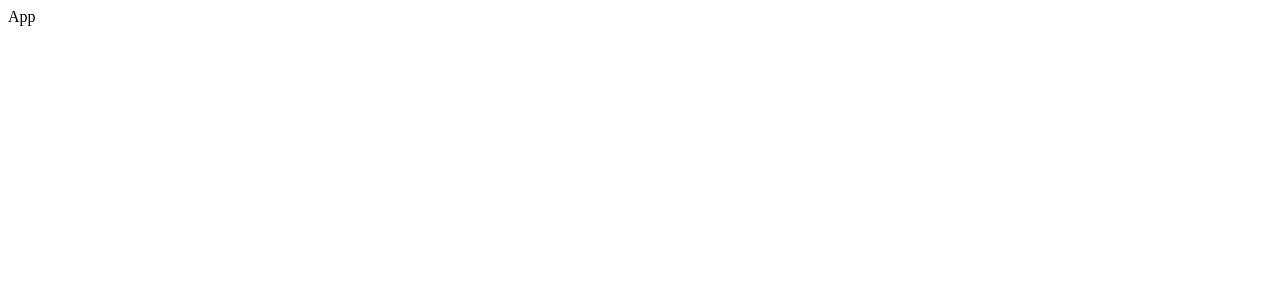
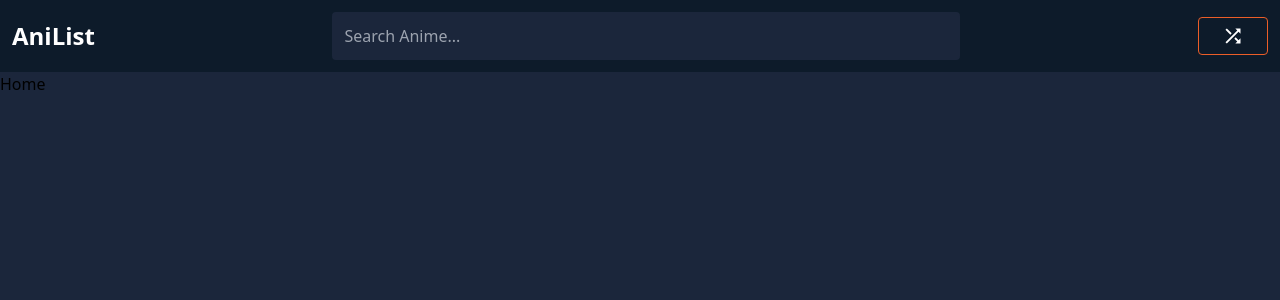
Before and after one commit to sarang-pratham/AniList, a React (Vite) app: page / in a window 1280 px wide. Shown: the top 300 px of the page. Built offline with nearby package versions, Linux system fonts and the light colour scheme.

Commit message:
configured tailwind and added styles

```diff
--- a/index.html
+++ b/index.html
@@ -4,18 +4,11 @@
     <meta charset="UTF-8" />
     <link rel="icon" type="image/svg+xml" href="/vite.svg" />
     <meta name="viewport" content="width=device-width, initial-scale=1.0" />
-    <link
-      rel="stylesheet"
-      href="https://fonts.googleapis.com/css?family=Roboto:300,400,500,700&display=swap"
-    />
-    <link
-      rel="stylesheet"
-      href="https://fonts.googleapis.com/icon?family=Material+Icons"
-    />
     <title>AniList</title>
   </head>
-  <body>
+  <body class="bg-oxford-blue">
     <div id="root"></div>
+    <script src="https://unpkg.com/ionicons@4.5.10-0/dist/ionicons.js"></script>
     <script type="module" src="/src/main.jsx"></script>
   </body>
 </html>
--- a/package.json
+++ b/package.json
@@ -9,9 +9,6 @@
     "preview": "vite preview"
   },
   "dependencies": {
-    "@emotion/react": "^11.10.4",
-    "@emotion/styled": "^11.10.4",
-    "@mui/material": "^5.10.6",
     "react": "^18.2.0",
     "react-dom": "^18.2.0",
     "react-router-dom": "^6.4.0"
@@ -20,6 +17,9 @@
     "@types/react": "^18.0.17",
     "@types/react-dom": "^18.0.6",
     "@vitejs/plugin-react": "^2.1.0",
+    "autoprefixer": "^10.4.12",
+    "postcss": "^8.4.16",
+    "tailwindcss": "^3.1.8",
     "vite": "^3.1.0"
   }
 }
--- /dev/null
+++ b/postcss.config.cjs
@@ -0,0 +1,6 @@
+module.exports = {
+  plugins: {
+    tailwindcss: {},
+    autoprefixer: {},
+  },
+}
--- a/src/App.jsx
+++ b/src/App.jsx
@@ -1,10 +1,16 @@
 import React from 'react'
 import {BrowserRouter, Routes, Route} from 'react-router-dom'
+
+import Navbar from './components/Navbar'
+import Home from './components/Home'
 
 const App = () => {
   return (
     <BrowserRouter>
-        <div>App</div>
+      <Navbar/>
+      <Routes>
+        <Route path='/' exact element={<Home/>} />
+      </Routes>
     </BrowserRouter>
   )
 }
--- /dev/null
+++ b/src/components/Home.jsx
@@ -0,0 +1,9 @@
+import React from 'react'
+
+const Home = () => {
+  return (
+    <div>Home</div>
+  )
+}
+
+export default Home
--- /dev/null
+++ b/src/components/Navbar.jsx
@@ -0,0 +1,13 @@
+import React from 'react'
+
+const Navbar = () => {
+  return (
+    <nav className='bg-rich-black text-white flex justify-between items-center p-3'>
+        <h1 className='font-bold text-2xl'>AniList</h1>
+        <input type="text" className='p-3 rounded w-1/2 bg-oxford-blue' placeholder='Search Anime...'/>
+        <button className='p-2 hover:bg-flame-orange border border-flame-orange rounded px-6 py-2 flex items-center text-xl' title='Suggest random anime'><ion-icon name="shuffle"></ion-icon></button>
+    </nav>
+  )
+}
+
+export default Navbar
--- /dev/null
+++ b/src/index.css
@@ -0,0 +1,3 @@
+@tailwind base;
+@tailwind components;
+@tailwind utilities;
--- a/src/main.jsx
+++ b/src/main.jsx
@@ -1,7 +1,7 @@
 import React from 'react'
 import ReactDOM from 'react-dom/client'
 import App from './App'
-
+import './index.css'
 
 const root = ReactDOM.createRoot(document.getElementById('root'))
 
--- /dev/null
+++ b/tailwind.config.cjs
@@ -0,0 +1,19 @@
+/** @type {import('tailwindcss').Config} */
+
+module.exports = {
+  content: [
+    "./index.html",
+    "./src/**/*.{js,ts,jsx,tsx}"
+  ],
+  theme: {
+    extend: {
+      colors:{
+        "rich-black": '#0D1B2A',
+        "oxford-blue": '#1B263B',
+        "light-blue" : '#415a77',
+        "flame-orange": '#eb5e28',
+      },
+    },
+  },
+  plugins: [],
+}
```
Also changed, not shown: 1 other file (tests, documents, lock files or other folders).
